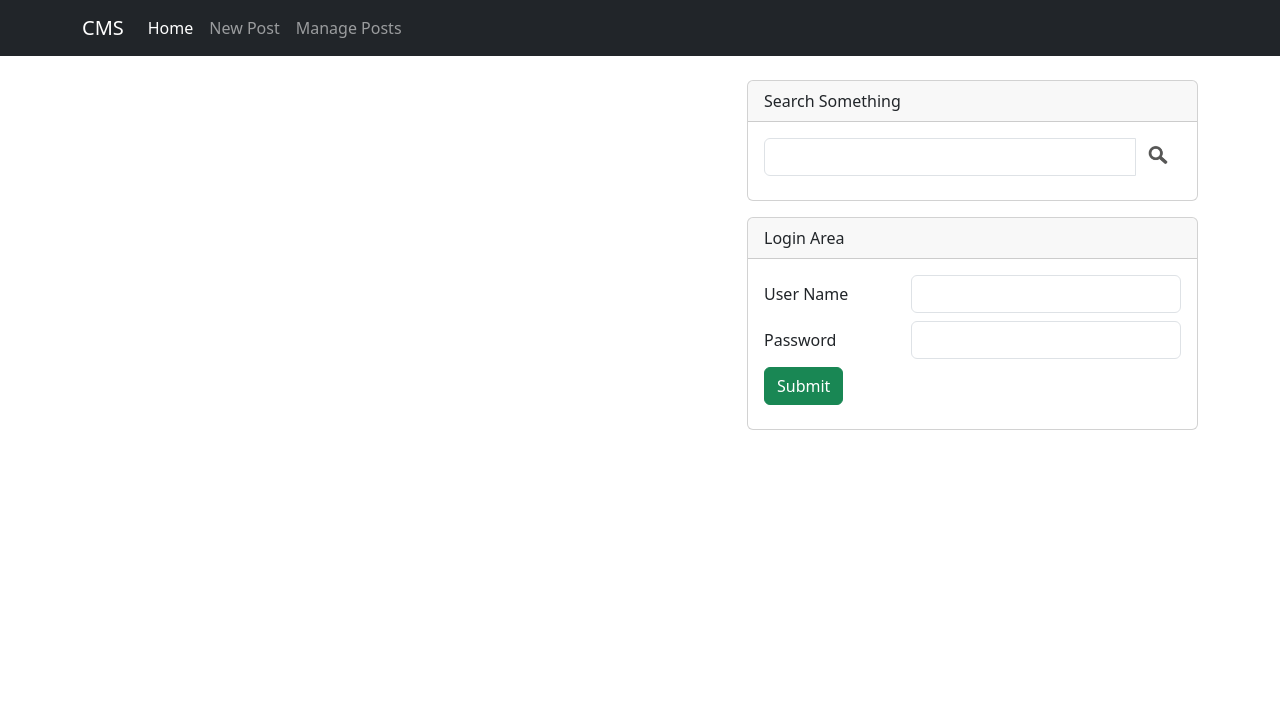
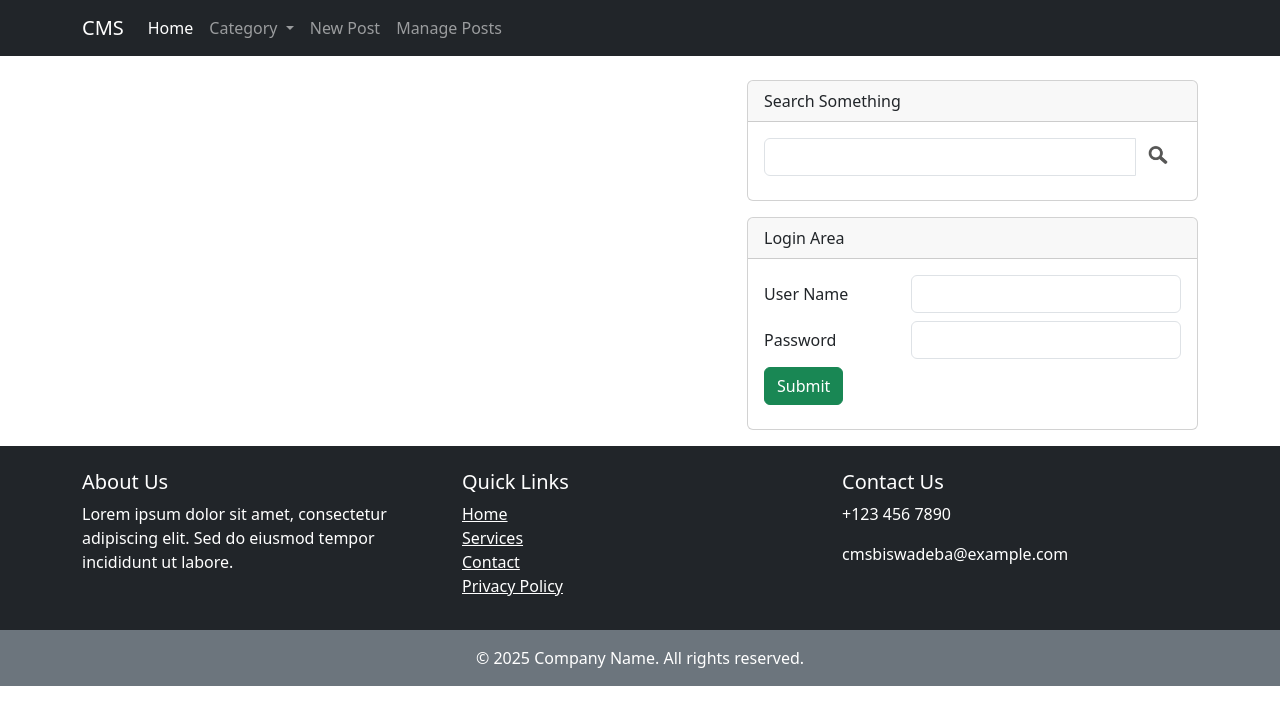
Before and after one commit to BSgotgit/CMS, a PHP site: page / in a window 1280 px wide. Shown: the top 725 px of the page. Run offline with PHP 8.4, Linux system fonts and the light colour scheme; data that the repository does not hold is empty.

Commit message:
added footer , drop down menu , improved files

```diff
--- /dev/null
+++ b/include/footer.php
@@ -0,0 +1,28 @@
+<footer class="bg-dark text-white pt-4" style="width:100vw;position: relative; left: 50%; right: 50%; margin-left: -50vw; margin-right: -50vw;">
+    <div class="container">
+      <div class="row">
+        <div class="col-md-4 mb-3">
+          <h5>About Us</h5>
+          <p>Lorem ipsum dolor sit amet, consectetur adipiscing elit. Sed do eiusmod tempor incididunt ut labore.</p>
+        </div>
+        <div class="col-md-4 mb-3">
+          <h5>Quick Links</h5>
+          <ul class="list-unstyled">
+            <li><a href="#" class="text-white">Home</a></li>
+            <li><a href="#" class="text-white">Services</a></li>
+            <li><a href="#" class="text-white">Contact</a></li>
+            <li><a href="#" class="text-white">Privacy Policy</a></li>
+          </ul>
+        </div>
+        <div class="col-md-4 mb-3">
+          <h5>Contact Us</h5>
+          <p><i class="bi bi-telephone-fill"></i> +123 456 7890</p>
+          <p><i class="bi bi-envelope-fill"></i> cmsbiswadeba@example.com</p>
+        </div>
+      </div>
+    </div>
+    <div class="bg-secondary text-center py-3">
+      <p class="mb-0">© 2025 Company Name. All rights reserved.</p>
+    </div>
+  </footer>
+<!--Implemented inline css in footer tag as ".container-fluid" did not work -->
--- a/include/menubar.php
+++ b/include/menubar.php
@@ -17,7 +17,27 @@ include 'include/dbconnect.php';
                     <a class="nav-link active" aria-current="page" href="index.php">Home</a>
                 </li>
 
+
                 <?php
+                      $category="Category";
+                      $st ="";
+                      if (isset($_GET['cate']))
+                      {
+                          $category=$_GET['cate'];
+                          $st="active";
+                      }
+
+                 echo '<li class="nav-item dropdown">
+                   <a class="nav-link   dropdown-toggle  '.$st.' " href="#" role="button" data-bs-toggle="dropdown" aria-expanded="false">
+                    '.$category.'
+                   </a>
+                       <ul class="dropdown-menu bg-dark">
+                    ';
+
+                    echo '<li class="nav-item">
+                          <a class="nav-link" aria-current="page" href="index.php">All Category</a>
+                         </li>
+                        ';
 
                 $sel_cat = "SELECT DISTINCT `category` from posts";
                 $run_cat = mysqli_query($conn, $sel_cat);
@@ -35,9 +55,9 @@ include 'include/dbconnect.php';
                     ';
                 }
 
+                  echo '</ul>
+                       </li>';
                 ?>
-
-
 
                 <!-- Temporary -->
                 <li class="nav-item">
--- a/index.php
+++ b/index.php
@@ -4,6 +4,8 @@
     <title>CMS</title>
     <link rel="stylesheet" href="include/style.css">
     <script src="include/script.js"></script>
+
+    <!--?php include 'include/external.php'; ?-->
 
     <!-- TODO add an offline "search icon" -->
 </head>
@@ -26,7 +28,8 @@
 
                 if (isset($_GET['cate'])) {
                     $query = "SELECT * FROM `posts` WHERE category='$_GET[cate]'";
-                } else {
+                }
+                else {
                     // SHOWING RECENT 10 POSTS IN HOME PAGE
                     $query = "SELECT * FROM `posts` ORDER BY `date` DESC LIMIT 10 ";
                 }
@@ -80,7 +83,7 @@
                                     <input type="search" class="form-control" name="query" placeholder="">
                                     <div class="input-group-btn">
                                         <button class="btn btn-default" type="submit">
-                                            <img src="images/search-icon.png" style="max-width: 20px;"></img>
+                                            <img src="icons/search-icon.png" style="max-width: 20px;"></img>
                                         </button>
                                     </div>
                                 </div>
@@ -149,6 +152,8 @@
             </aside>
 
         </div>
+
+     <?php include 'include/footer.php'; ?>
 </body>
 
 </html>
```
Also changed, not shown: include/external.php (added, +7 -0 lines), icons/search-icon.png (renamed from images/search-icon.png).
